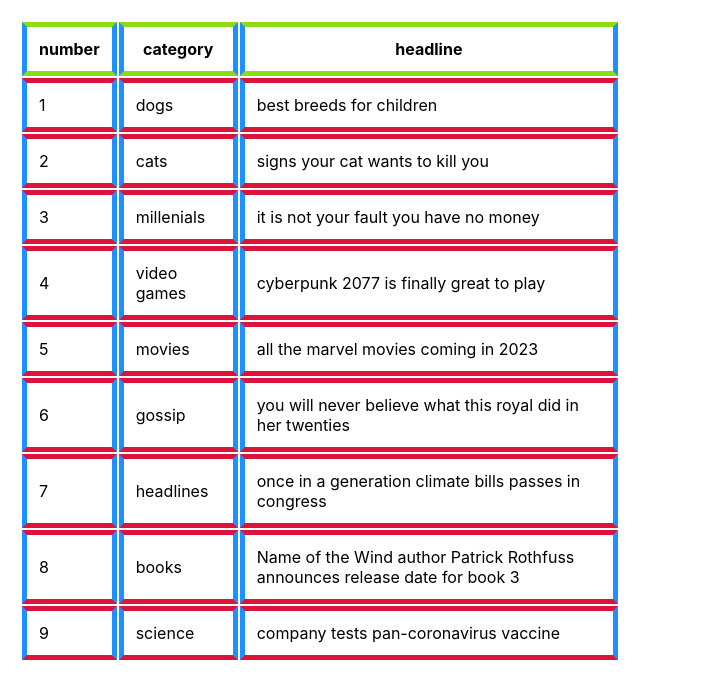
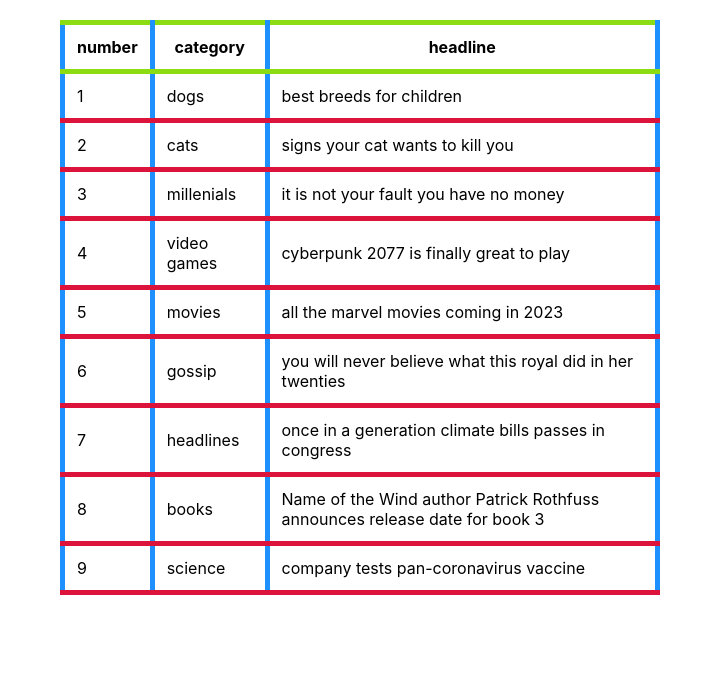
Before and after one commit to EnshaednHiker/tooltip-experiment, a React (Create React App) app: page / in a window 1280 px wide. Shown: the top 698 px of the page, without its empty margins (0-701 px from the left). Built offline with nearby package versions, Linux system fonts and the light colour scheme.

Commit message:
tooltip working: - transitions in place - cleaned create react app styles

```diff
--- a/src/App.css
+++ b/src/App.css
@@ -1,42 +1,3 @@
-.App {
-  text-align: center;
-}
-
-.App-logo {
-  height: 40vmin;
-  pointer-events: none;
-}
-
-@media (prefers-reduced-motion: no-preference) {
-  .App-logo {
-    animation: App-logo-spin infinite 20s linear;
-  }
-}
-
-.App-header {
-  background-color: #282c34;
-  min-height: 100vh;
-  display: flex;
-  flex-direction: column;
-  align-items: center;
-  justify-content: center;
-  font-size: calc(10px + 2vmin);
-  color: white;
-}
-
-.App-link {
-  color: #61dafb;
-}
-
-@keyframes App-logo-spin {
-  from {
-    transform: rotate(0deg);
-  }
-  to {
-    transform: rotate(360deg);
-  }
-}
-
 td {
   border: 5px solid;
   border-color: #dc143c #1e90ff;
@@ -44,13 +5,18 @@ td {
 }
 
 th {
-    border: 5px solid;
-    border-color: #8cdc14 #1e90ff;
-    padding: 0.75rem;
-
+  border: 5px solid;
+  border-color: #8cdc14 #1e90ff;
+  padding: 0.75rem;
 }
 
 table {
+  border-collapse: collapse;
   max-width: 600px;
   margin: 20px;
 }
+
+.table-wrapper {
+  width: 100vw;
+  height: 10vh;
+}
--- a/src/App.tsx
+++ b/src/App.tsx
@@ -1,19 +1,36 @@
-import React from 'react';
+import React from "react";
 
-import './App.css';
+import "./App.css";
 
-import {TABLE_DATA} from './tableData'
-import {TableRow}  from './TableRow';
+import { TABLE_DATA } from "./tableData";
+import { TableRow } from "./TableRow";
+import { TooltipController } from "./TooltipController";
 
 function App() {
-
   return (
-    <table className="">
-    <thead><tr><th>number</th><th>category</th><th>headline</th></tr></thead>
-      <tbody>
-      {TABLE_DATA.map((tableDatum, index) => <TableRow index={index} category={tableDatum.category} headline={tableDatum.mostPopularArticle} key={`${tableDatum.category}-${index}`}/>)}
-      </tbody>
-    </table>
+    <div className="table-wrapper">
+      <TooltipController>
+        <table>
+          <thead>
+            <tr>
+              <th>number</th>
+              <th>category</th>
+              <th>headline</th>
+            </tr>
+          </thead>
+          <tbody>
+            {TABLE_DATA.map((tableDatum, index) => (
+              <TableRow
+                index={index}
+                category={tableDatum.category}
+                headline={tableDatum.mostPopularArticle}
+                key={`${tableDatum.category}-${index}`}
+              />
+            ))}
+          </tbody>
+        </table>
+      </TooltipController>
+    </div>
   );
 }
 
--- a/src/TableRow/index.css
+++ /dev/null
@@ -1,4 +0,0 @@
-.tableRow {
-  border: 1px solid black;
-  height: 32px;
-}
--- a/src/TableRow/index.tsx
+++ b/src/TableRow/index.tsx
@@ -1,6 +1,15 @@
-import React from 'react';
-import './index.css';
-import { TableRowProps } from './types';
-export const TableRow = ({ index, category, headline }: TableRowProps) => (<tr className="tableRow"><td>{index + 1}</td><td>{category}</td><td>{headline}</td></tr>);
+import { TableRowProps } from "./types";
 
-TableRow.displayName = 'TableRow';
+export const TableRow = ({ index, category, headline }: TableRowProps) => {
+  const dataTooltip = `category: ${category}, headline: ${headline}`;
+
+  return (
+    <tr>
+      <td data-tooltip={dataTooltip}>{index + 1}</td>
+      <td data-tooltip={dataTooltip}>{category}</td>
+      <td data-tooltip={dataTooltip}>{headline}</td>
+    </tr>
+  );
+};
+
+TableRow.displayName = "TableRow";
--- /dev/null
+++ b/src/TooltipController/index.tsx
@@ -0,0 +1,86 @@
+import {
+  MouseEventHandler,
+  PropsWithChildren,
+  useCallback,
+  useState,
+} from "react";
+import "./styles.css";
+
+const DURATION_LEAVE = "2s";
+const DURATION = "0.3s";
+const OPACITY_VISIBLE = "1";
+const OPACITY_INVISIBLE = "0";
+const CURSOR_HELP = "help";
+const CURSOR_AUTO = "auto";
+
+export const TooltipController = ({ children }: PropsWithChildren<any>) => {
+  const [tooltipData, setTooltipData] = useState<string | undefined>();
+  const [tooltipOpacity, setTooltipOpacity] = useState<
+    typeof OPACITY_INVISIBLE | typeof OPACITY_VISIBLE
+  >(OPACITY_INVISIBLE);
+  const [tooltipDuration, setTooltipDuration] = useState<
+    typeof DURATION_LEAVE | typeof DURATION
+  >(DURATION);
+  const [tooltipCursor, setTooltipCursor] = useState<
+    typeof CURSOR_AUTO | typeof CURSOR_HELP
+  >(CURSOR_HELP);
+
+  const handleOnMouseLeave = useCallback<MouseEventHandler<HTMLDivElement>>(
+    (event) => {
+      setTooltipOpacity(OPACITY_INVISIBLE);
+      setTooltipDuration(DURATION_LEAVE);
+      setTooltipCursor(CURSOR_AUTO);
+    },
+    []
+  );
+
+  const handleOnMouseOver = useCallback<MouseEventHandler<HTMLDivElement>>(
+    (event) => {
+      // TODO: make the tooltip follow the mouse cursor, not MVP
+
+      const eventTarget = event.target as HTMLElement;
+      const tooltipData = eventTarget.dataset?.tooltip;
+
+      if (tooltipData) {
+        setTooltipData(tooltipData);
+        setTooltipOpacity(OPACITY_VISIBLE);
+        setTooltipDuration(DURATION);
+        setTooltipCursor(CURSOR_HELP);
+      } else {
+        setTooltipOpacity(OPACITY_INVISIBLE);
+        setTooltipDuration(DURATION_LEAVE);
+        setTooltipCursor(CURSOR_AUTO);
+      }
+    },
+    []
+  );
+
+  const handleOnMouseEnter = useCallback<MouseEventHandler<HTMLDivElement>>(
+    (event) => {
+      setTooltipOpacity(OPACITY_VISIBLE);
+      setTooltipDuration(DURATION);
+      setTooltipCursor(CURSOR_HELP);
+    },
+    []
+  );
+
+  return (
+    <div
+      className="tooltip"
+      data-tooltip={tooltipData}
+      onMouseEnter={handleOnMouseEnter}
+      onMouseLeave={handleOnMouseLeave}
+      onMouseOver={handleOnMouseOver}
+      style={{
+        // @ts-ignore --tooltip custom css properties not allowed
+        "--tooltip-opacity": tooltipOpacity,
+        "--tooltip-duration": tooltipDuration,
+        "--tooltip-cursor": tooltipCursor,
+      }}
+    >
+      {children}
+    </div>
+  );
+};
+
+TooltipController.displayName = "TooltipController";
--- /dev/null
+++ b/src/TooltipController/styles.css
@@ -0,0 +1,36 @@
+.tooltip {
+  position: relative;
+  cursor: var(--tooltip-cursor);
+  width: fit-content;
+  margin: auto 40px;
+}
+
+.tooltip::before,
+.tooltip::after {
+  position: absolute;
+  left: 50%;
+  opacity: var(--tooltip-opacity);
+  transition: all ease var(--tooltip-duration);
+}
+
+.tooltip::before {
+  content: "";
+  border-width: 10px 8px 0 8px;
+  border-style: solid;
+  border-color: rgba(0, 0, 0, 0.8) transparent transparent transparent;
+  top: 200px;
+  margin-left: -8px;
+}
+
+.tooltip::after {
+  content: attr(data-tooltip);
+  background: rgba(0, 0, 0, 0.9);
+  top: 200px;
+  transform: translateY(-100%);
+  font-size: 14px;
+  margin-left: -150px;
+  width: 300px;
+  border-radius: 10px;
+  color: #eee;
+  padding: 14px;
+}
```
